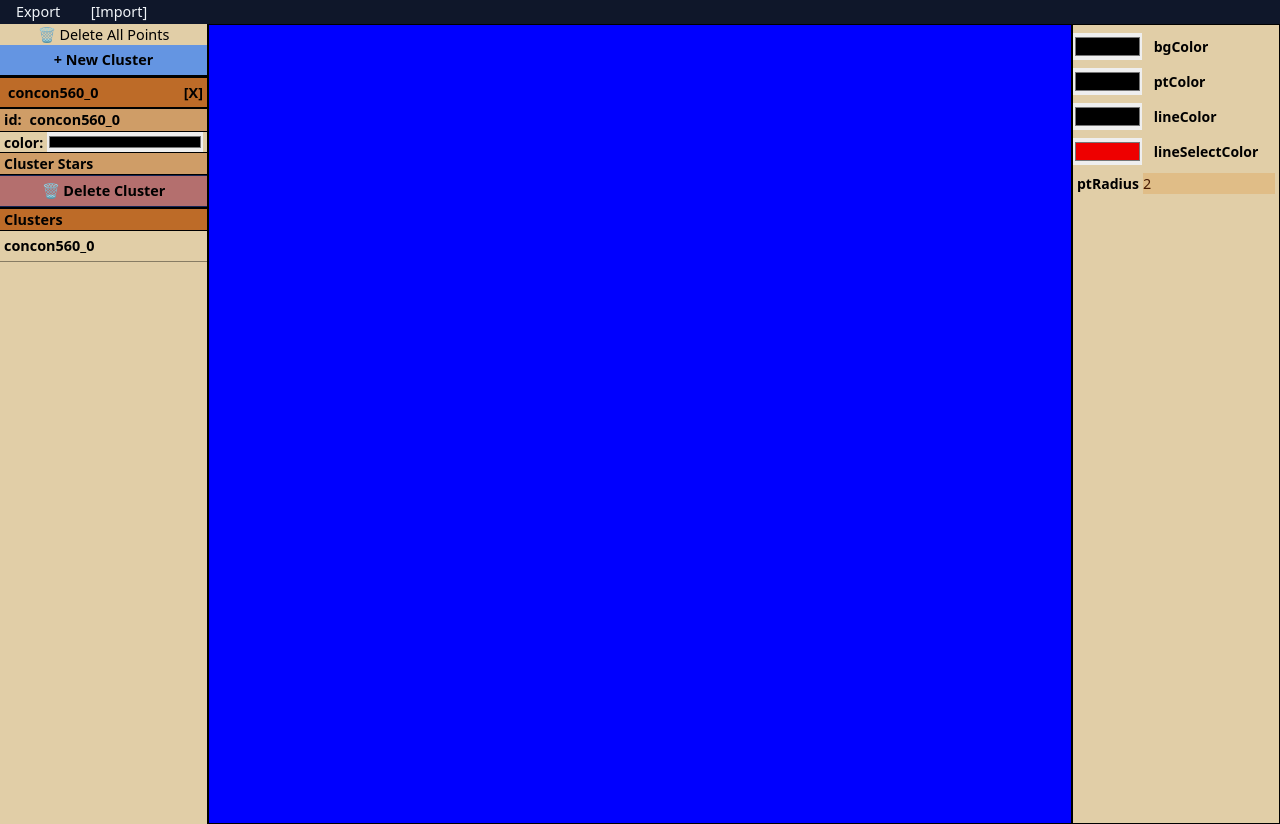
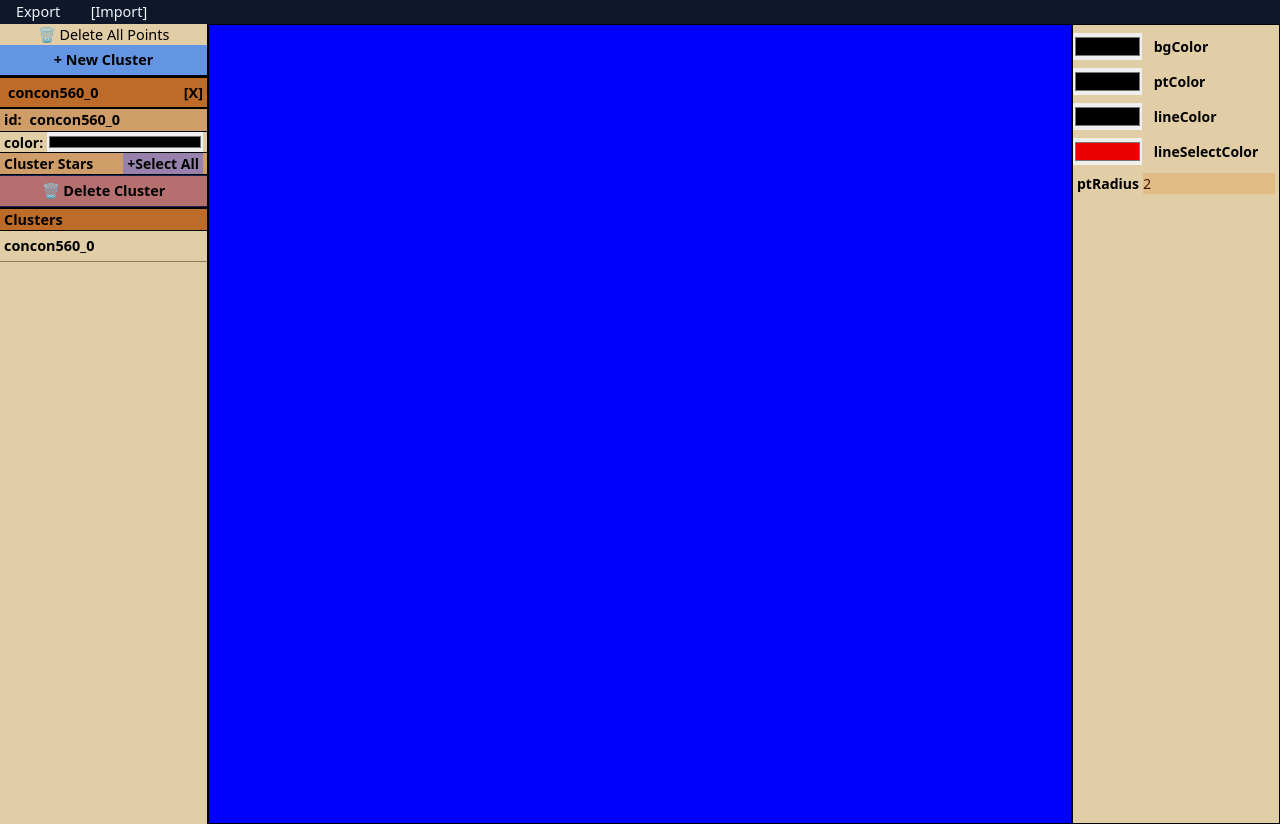
Before and after one commit to justin-m-lacy/graph-editor, a Vue app: page / in a window 1280 px wide. Both pictures are taken after a click on the button "+ New Cluster". Built offline with nearby package versions, Linux system fonts and the light colour scheme.

Commit message:
select all stars option

```diff
--- a/src/store/select-store.ts
+++ b/src/store/select-store.ts
@@ -20,6 +20,13 @@ export const useSelect = defineStore('selection', () => {
 		pts.value.push(p);
 
 		events.emit('select-pt', p.uid);
+	}
+
+	const selectPts = (arr: TPoint[]) => {
+
+		pts.value.length = 0;
+		pts.value.push(...arr);
+
 	}
 
 	/**
@@ -71,6 +78,7 @@ export const useSelect = defineStore('selection', () => {
 		remove,
 		clear,
 		select,
+		selectPts,
 		has
 	}
 
--- a/src/ui/panes/InfoPane.vue
+++ b/src/ui/panes/InfoPane.vue
@@ -16,6 +16,11 @@ const dataStore = useDataStore();
 const curCluster = computed(() => {
 	return clusters.selected
 });
+
+const selectIn = (con: TCluster) => {
+	const stars = con.stars.map(s => points.get(s)).filter(s => s != null);
+	select.selectPts(stars);
+}
 
 const curStars = computed(() => {
 
@@ -101,7 +106,10 @@ watch(() => clusters.selected, (sel) => {
 
 
 
-			<div class="text-sm subheader">Cluster Stars</div>
+			<div class="text-sm subheader flex justify-between">
+				Cluster Stars
+				<button type="button" class="px-1 bg-indigo-500/50" @click="selectIn(curCluster)">+Select All</button>
+			</div>
 			<div v-for="s in curStars" :key="s.uid" class="flex justify-between pr-1 border-b border-black/40">
 				<EditId :it="s" :id-check="points.checkId"
 						:class="starIdClass(s)"
```
